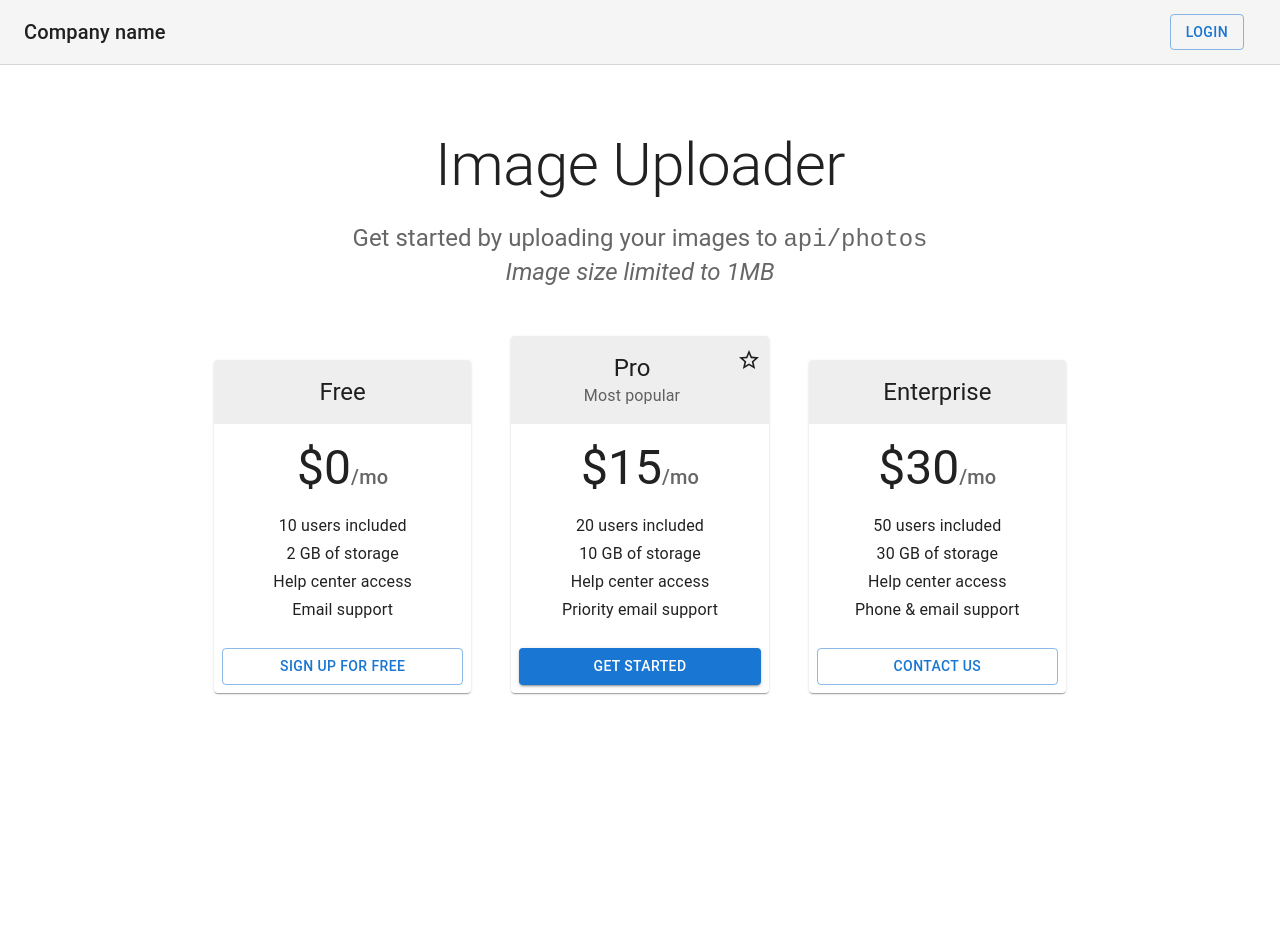
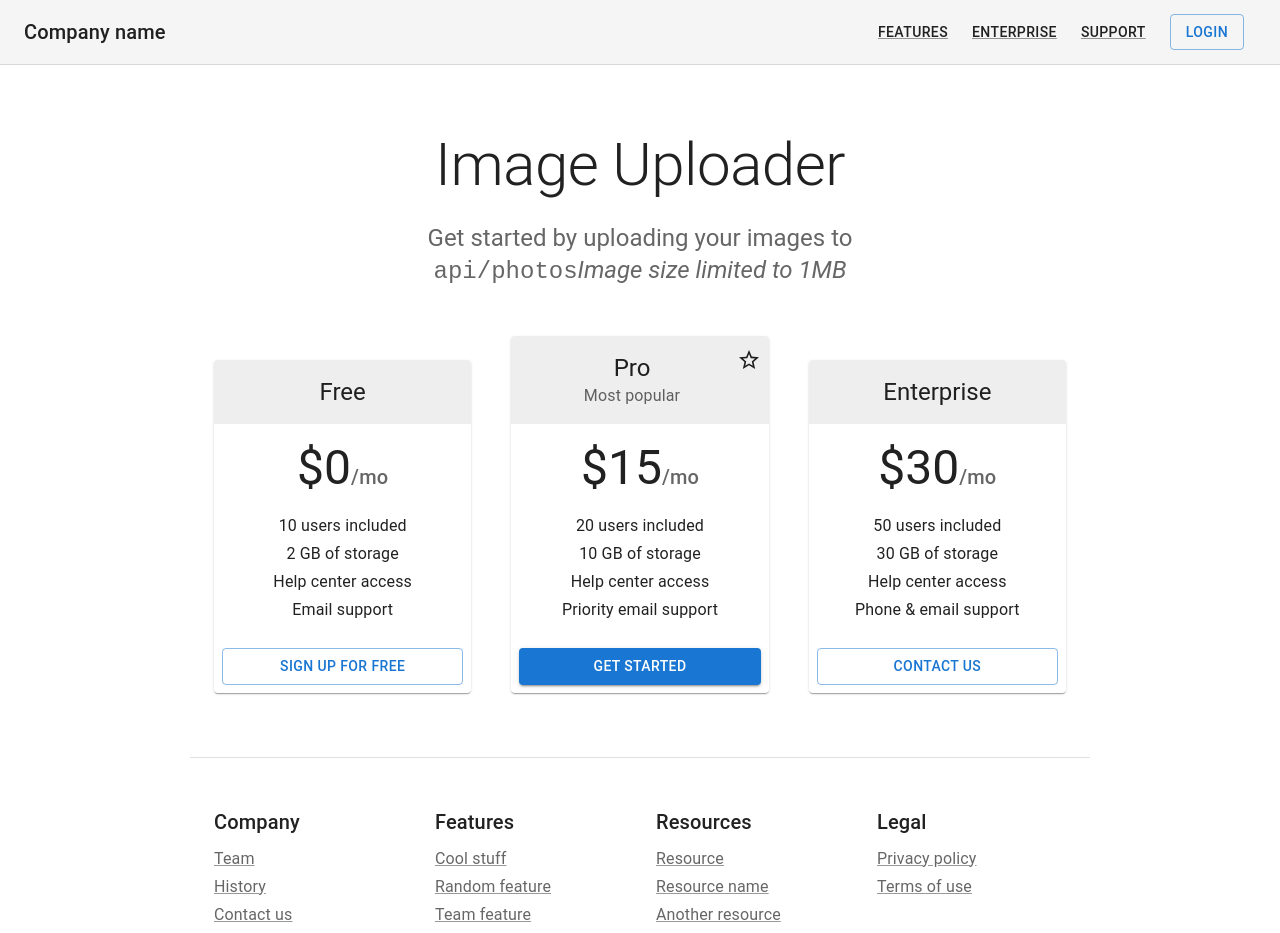
Before and after one commit to danilobatson/photograph-grid, a Next.js app: page /pricing in a window 1280 px wide. Shown: the top 933 px of the page. Before the commit the page ends 800 px from the top, so only its background shows below. Built offline with nearby package versions, Linux system fonts and the light colour scheme.

Commit message:
adds description paragraph

```diff
--- a/package.json
+++ b/package.json
@@ -19,7 +19,7 @@
     "axios": "^1.2.1",
     "eslint": "8.29.0",
     "eslint-config-next": "13.0.6",
-    "next": "13.0.6",
+    "next": "^13.0.6",
     "react": "18.2.0",
     "react-dom": "18.2.0",
     "typescript": "4.9.4"
--- a/pages/pricing.tsx
+++ b/pages/pricing.tsx
@@ -14,6 +14,8 @@ import Typography from '@mui/material/Typography';
 import Link from '@mui/material/Link';
 import GlobalStyles from '@mui/material/GlobalStyles';
 import Container from '@mui/material/Container';
+
+
 
 const tiers = [
   {
@@ -86,7 +88,7 @@ const footers = [
 
 function PricingContent() {
   return (
-    <>
+    <React.Fragment>
       <GlobalStyles
         styles={{ ul: { margin: 0, padding: 0, listStyle: 'none' } }}
       />
@@ -102,7 +104,30 @@ function PricingContent() {
             Company name
           </Typography>
           <nav>
-
+            <Link
+              variant='button'
+              color='text.primary'
+              href='#'
+              sx={{ my: 1, mx: 1.5 }}
+            >
+              Features
+            </Link>
+            <Link
+              variant='button'
+              color='text.primary'
+              href='#'
+              sx={{ my: 1, mx: 1.5 }}
+            >
+              Enterprise
+            </Link>
+            <Link
+              variant='button'
+              color='text.primary'
+              href='#'
+              sx={{ my: 1, mx: 1.5 }}
+            >
+              Support
+            </Link>
           </nav>
           <Button href='#' variant='outlined' sx={{ my: 1, mx: 1.5 }}>
             Login
@@ -132,10 +157,7 @@ function PricingContent() {
           component='p'
         >
           Get started by uploading your images to <code>api/photos</code>
-          <div>
-            {' '}
-            <em>Image size limited to 1MB</em>
-          </div>
+          <em>Image size limited to 1MB</em>
         </Typography>
       </Container>
       {/* End hero unit */}
@@ -213,9 +235,36 @@ function PricingContent() {
         </Grid>
       </Container>
       {/* Footer */}
-
+      <Container
+        maxWidth='md'
+        component='footer'
+        sx={{
+          borderTop: (theme) => `1px solid ${theme.palette.divider}`,
+          mt: 8,
+          py: [3, 6],
+        }}
+      >
+        <Grid container spacing={4} justifyContent='space-evenly'>
+          {footers.map((footer) => (
+            <Grid item xs={6} sm={3} key={footer.title}>
+              <Typography variant='h6' color='text.primary' gutterBottom>
+                {footer.title}
+              </Typography>
+              <ul>
+                {footer.description.map((item) => (
+                  <li key={item}>
+                    <Link href='#' variant='subtitle1' color='text.secondary'>
+                      {item}
+                    </Link>
+                  </li>
+                ))}
+              </ul>
+            </Grid>
+          ))}
+        </Grid>
+      </Container>
       {/* End footer */}
-    </>
+    </React.Fragment>
   );
 }
 
```
Also changed, not shown: 1 other file (tests, documents, lock files or other folders).
